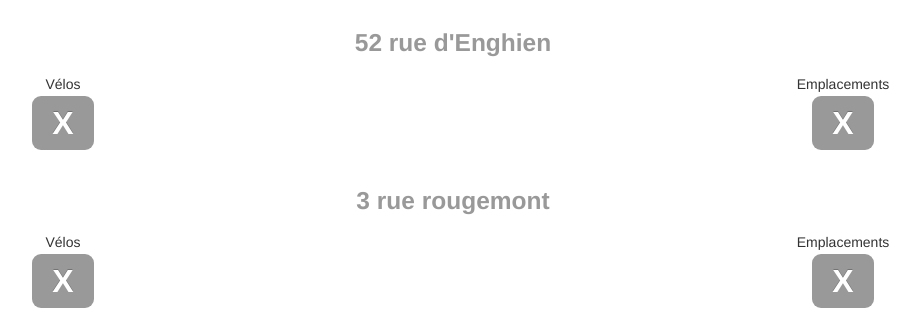
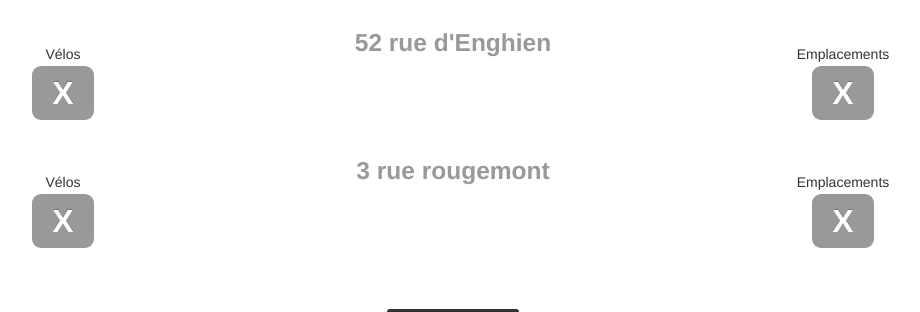
Before and after one commit to glebourgeois/websites, a plain HTML site: page velib/index.html in a window 1280 px wide. Shown: the part 215-527 px from the top of the page, without its empty margins (187-1107 px from the left). Drawn offline with Linux system fonts and the light colour scheme; a script that the page names is missing.

Commit message:
Improving UI

```diff
--- a/velib/resources/css/style.css
+++ b/velib/resources/css/style.css
@@ -11,13 +11,17 @@ span.label, span.badge, span.date {
     font-size: 24pt;
 }
 
+h3 {
+    margin-bottom: -20px;
+}
+
 tr.caption {
     font-weight: bold;
     color: #333333;
 }
 
 .group {
-    margin: 30px 0px;
+    margin: 30px 0px 60px 0px;
 }
 
 .station {
```
